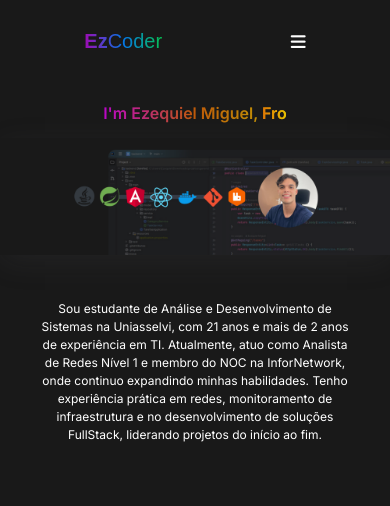
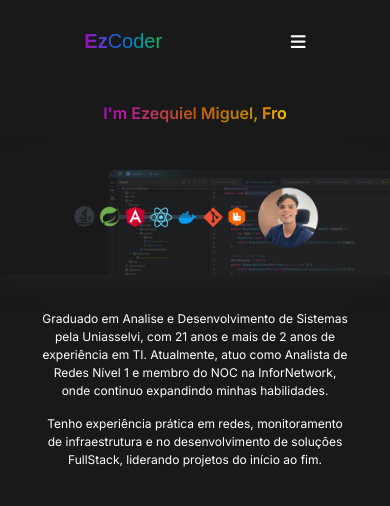
Before and after one commit to Ki3lMigu3l/portfolio-reactjs-3d, a React (Vite) app in the folder portifolio-frontend/: page / in a window 390 px wide. Shown: the top 506 px of the page. Built offline with nearby package versions, Linux system fonts and the light colour scheme.

Commit message:
Update: Texto descritivo abaixo do banner

```diff
--- a/portifolio-frontend/src/components/hero/Hero.css
+++ b/portifolio-frontend/src/components/hero/Hero.css
@@ -30,7 +30,6 @@
 }
 
 .hero p {
-    margin-bottom: 25px;
     width: 50%;
     text-align: center;
     font-size: 15px;
@@ -63,6 +62,7 @@
     .hero img {
         width: 100%;
         position: static;
+        margin: 20px;
     }
 
     .hero p {
@@ -85,10 +85,10 @@
     .hero img {
         width: 100%;
         position: static;
+        margin: 20px;
     }
 
     .hero p {
-        margin-top: 30px;
         width: 80%;
         font-size: 12px;
         line-height: 18px;
--- a/portifolio-frontend/src/components/hero/Hero.jsx
+++ b/portifolio-frontend/src/components/hero/Hero.jsx
@@ -50,7 +50,10 @@ const Hero = () => {
         </h1>
         <img src={banner} alt="Ezequiel Miguel" />
         <p>
-        Sou estudante de Análise e Desenvolvimento de Sistemas na Uniasselvi, com 21 anos e mais de 2 anos de experiência em TI. Atualmente, atuo como Analista de Redes Nível 1 e membro do NOC na InforNetwork, onde continuo expandindo minhas habilidades. Tenho experiência prática em redes, monitoramento de infraestrutura e no desenvolvimento de soluções FullStack, liderando projetos do início ao fim.
+         Graduado em Analise e Desenvolvimento de Sistemas pela Uniasselvi, com 21 anos e mais de 2 anos de experiência em TI. Atualmente, atuo como Analista de Redes Nível 1 e membro do NOC na InforNetwork, onde continuo expandindo minhas habilidades.
+        </p>
+        <p>
+        Tenho experiência prática em redes, monitoramento de infraestrutura e no desenvolvimento de soluções FullStack, liderando projetos do início ao fim.
         </p>
       </div>
     );
```
